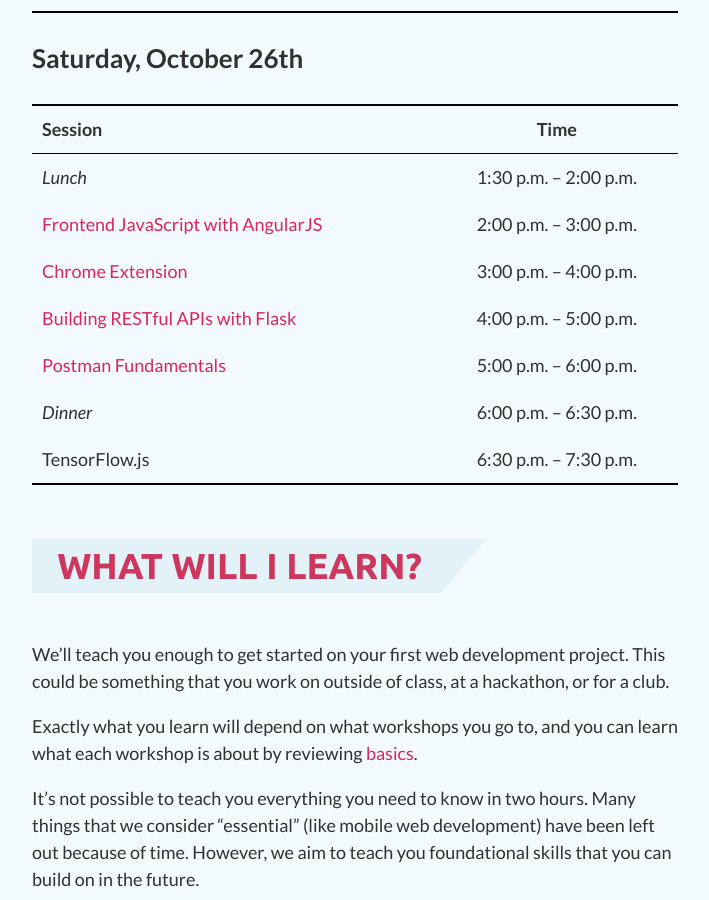
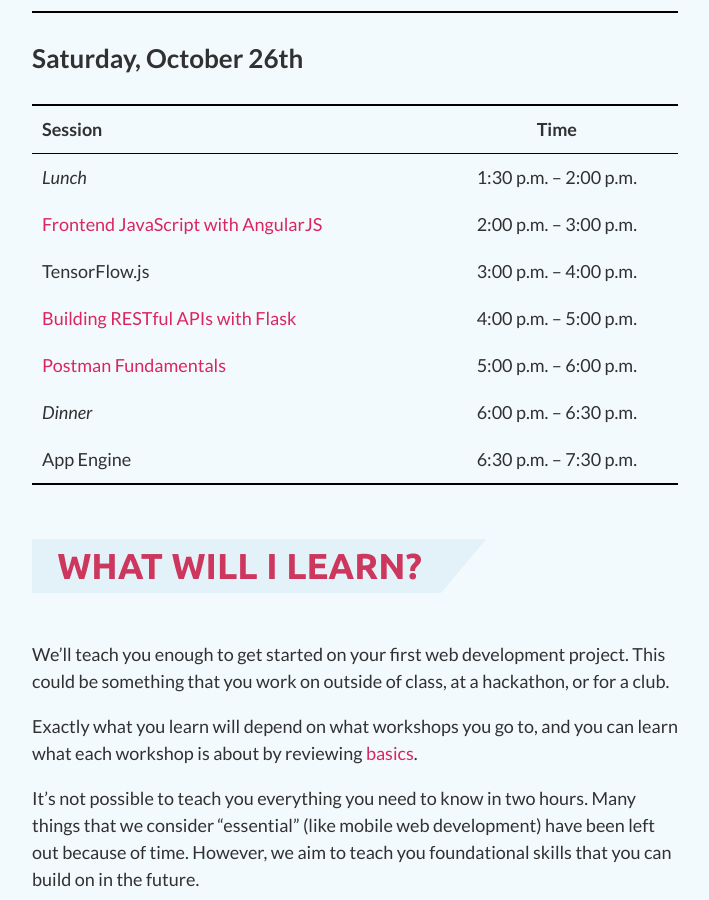
Before and after one commit to ScottyLabs/wdw, a Jekyll site: the page built from index.md, in a window 1280 px wide and 900 px high, scrolled down 2042 px. Shown: the whole window, without its empty margins (285-994 px from the left). Built offline with Jekyll 4.4.1, drawn with Linux system fonts in a browser that asks for light colours; nearby versions of some CDN libraries.

Commit message:
update talk order

```diff
--- a/index.md
+++ b/index.md
@@ -64,11 +64,11 @@
 |--------------------------------------------------------------|:----------------------:|
 | *Lunch*                                                      | 1:30 p.m. -- 2:00 p.m. |
 | [Frontend JavaScript with AngularJS][javascript]             | 2:00 p.m. -- 3:00 p.m. |
-| [Chrome Extension][extensions]                               | 3:00 p.m. -- 4:00 p.m. |
+| TensorFlow.js                                                | 3:00 p.m. -- 4:00 p.m. |
 | [Building RESTful APIs with Flask][rest]                     | 4:00 p.m. -- 5:00 p.m. |
 | [Postman Fundamentals][postman]                              | 5:00 p.m. -- 6:00 p.m. |
 | *Dinner*                                                     | 6:00 p.m. -- 6:30 p.m. |
-| TensorFlow.js                                                | 6:30 p.m. -- 7:30 p.m. |
+| App Engine                                                   | 6:30 p.m. -- 7:30 p.m. |
 
 
 
```
